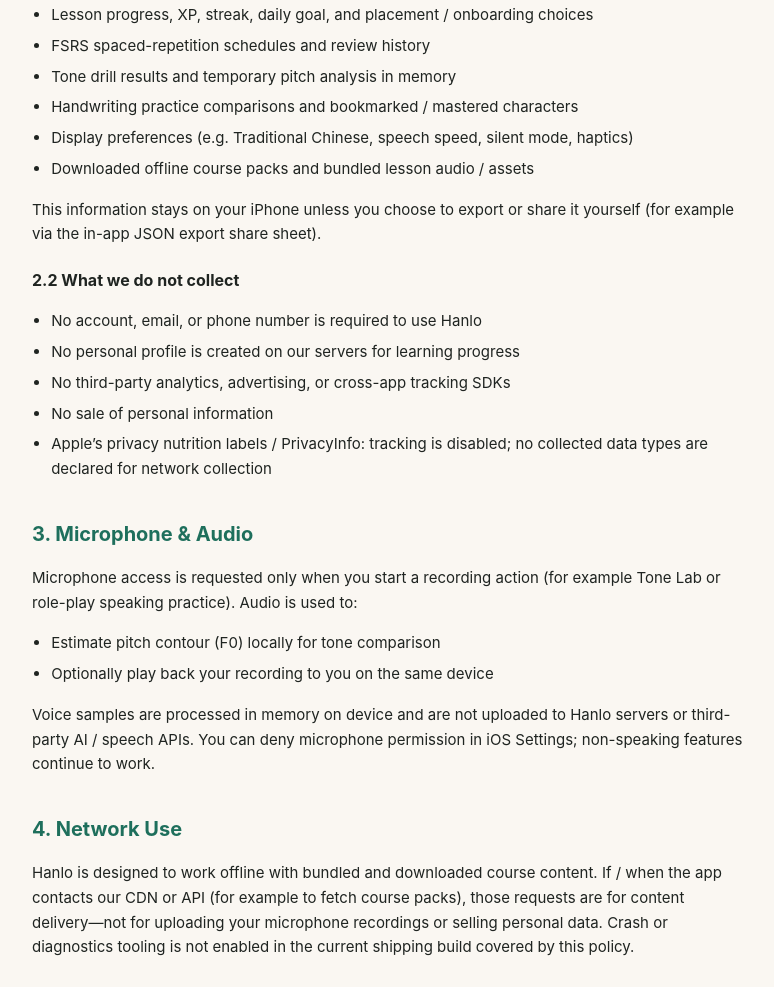
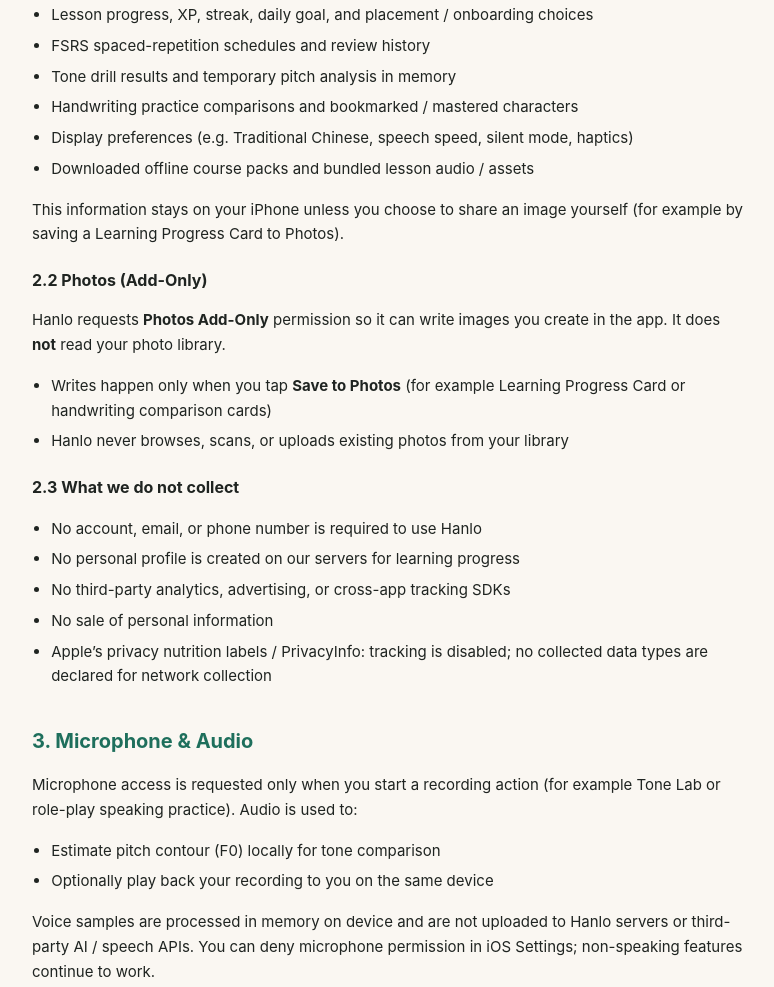
Before and after one commit to iOSDevelopTeam/app-privacy-policies, a plain HTML site: page hanlo/privacy.html in a window 1280 px wide. Shown: the part 605-1592 px from the top of the page, without its empty margins (252-1026 px from the left). Drawn offline with Linux system fonts and the light colour scheme.

Commit message:
Add files via upload

```diff
--- a/hanlo/privacy.html
+++ b/hanlo/privacy.html
@@ -87,11 +87,21 @@
     <li>Downloaded offline course packs and bundled lesson audio / assets</li>
   </ul>
   <p>
-    This information stays on your iPhone unless you choose to export or share it yourself
-    (for example via the in-app JSON export share sheet).
+    This information stays on your iPhone unless you choose to share an image yourself
+    (for example by saving a Learning Progress Card to Photos).
   </p>
 
-  <h3>2.2 What we do not collect</h3>
+  <h3>2.2 Photos (Add-Only)</h3>
+  <p>
+    Hanlo requests <strong>Photos Add-Only</strong> permission so it can write images you create
+    in the app. It does <strong>not</strong> read your photo library.
+  </p>
+  <ul>
+    <li>Writes happen only when you tap <strong>Save to Photos</strong> (for example Learning Progress Card or handwriting comparison cards)</li>
+    <li>Hanlo never browses, scans, or uploads existing photos from your library</li>
+  </ul>
+
+  <h3>2.3 What we do not collect</h3>
   <ul>
     <li>No account, email, or phone number is required to use Hanlo</li>
     <li>No personal profile is created on our servers for learning progress</li>
@@ -134,7 +144,7 @@
   <h2>6. Your Controls (GDPR / CCPA &amp; similar)</h2>
   <p>Inside the app under <strong>Profile → Privacy</strong> you can:</p>
   <ul>
-    <li><strong>Export Learning Data (JSON)</strong> — download a copy of local progress fields</li>
+    <li><strong>Export Learning Card</strong> — render a shareable progress image you can save to Photos or share via the system share sheet</li>
     <li><strong>Reset Local Progress</strong> — erase local XP, streak, FSRS history, completed lessons, and onboarding placement on this device</li>
   </ul>
   <p>
```
